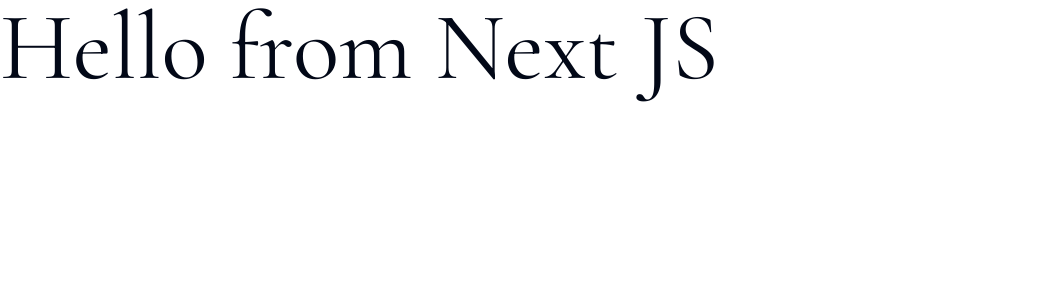
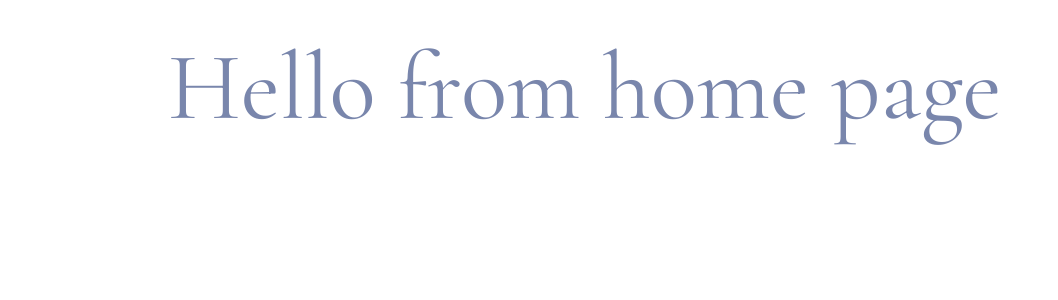
Before and after one commit to StarDust130/ImaginAI, a Next.js app: page / in a window 1280 px wide. Shown: the top 300 px of the page, without its empty margins (0-1058 px from the left). Built offline with nearby package versions, Linux system fonts and the light colour scheme.

Commit message:
Update title in layout.tsx

```diff
--- /dev/null
+++ b/src/app/(auth)/layout.tsx
@@ -0,0 +1,7 @@
+
+const Layout = ({children}: {children: React.ReactNode}) => {
+  return (
+    <main className="auth">{children}</main>
+  )
+}
+export default Layout
--- /dev/null
+++ b/src/app/(root)/credits/page.tsx
@@ -0,0 +1,7 @@
+
+const CreditPage = () => {
+  return (
+    <div>CreditPage</div>
+  )
+}
+export default CreditPage
--- /dev/null
+++ b/src/app/(root)/layout.tsx
@@ -0,0 +1,12 @@
+
+
+const Layout = ({ children }: { children: React.ReactNode }) => {
+  return (
+    <main className="root">
+      <div className="root-container">
+        <div className="wrapper">{children}</div>
+      </div>
+    </main>
+  );
+};
+export default Layout;
--- a/src/app/page.tsx
+++ b/src/app/(root)/page.tsx
@@ -3,7 +3,7 @@
 export default function Home() {
   return (
    <main>
-    <h1 className="text-8xl">Hello from Next JS</h1>
+    <h1 className="text-8xl">Hello from home page</h1>
    </main>
   );
 }
--- /dev/null
+++ b/src/app/(root)/profile/page.tsx
@@ -0,0 +1,7 @@
+
+const ProfilePage = () => {
+  return (
+    <div>ProfilePage</div>
+  )
+}
+export default ProfilePage
--- /dev/null
+++ b/src/app/(root)/transformations/[id]/page.tsx
@@ -0,0 +1,9 @@
+
+const TransformationsPage = ({
+  params: { id },
+}: {
+  params: { id: string };
+}) => {
+  return <div>TransformationsPage {id}</div>;
+};
+export default TransformationsPage;
--- /dev/null
+++ b/src/app/(root)/transformations/[id]/update/page.tsx
@@ -0,0 +1,5 @@
+
+const UpdateTransformationPage = () => {
+  return <div>UpdateTransformationPage</div>;
+}
+export default UpdateTransformationPage;
--- /dev/null
+++ b/src/app/(root)/transformations/add/[type]/page.tsx
@@ -0,0 +1,4 @@
+const AddTransformationTypePage = () => {
+  return <div>AddTransformationTypePage</div>;
+};
+export default AddTransformationTypePage;
--- a/src/app/layout.tsx
+++ b/src/app/layout.tsx
@@ -10,7 +10,7 @@ const cormorant = Cormorant_Garamond({
 });
 
 export const metadata: Metadata = {
-  title: "ImaginAI",
+  title: "Imagin AI",
   description:
     "ImaginAI is a platform for creating and sharing AI-generated art.",
   icons: {
```
